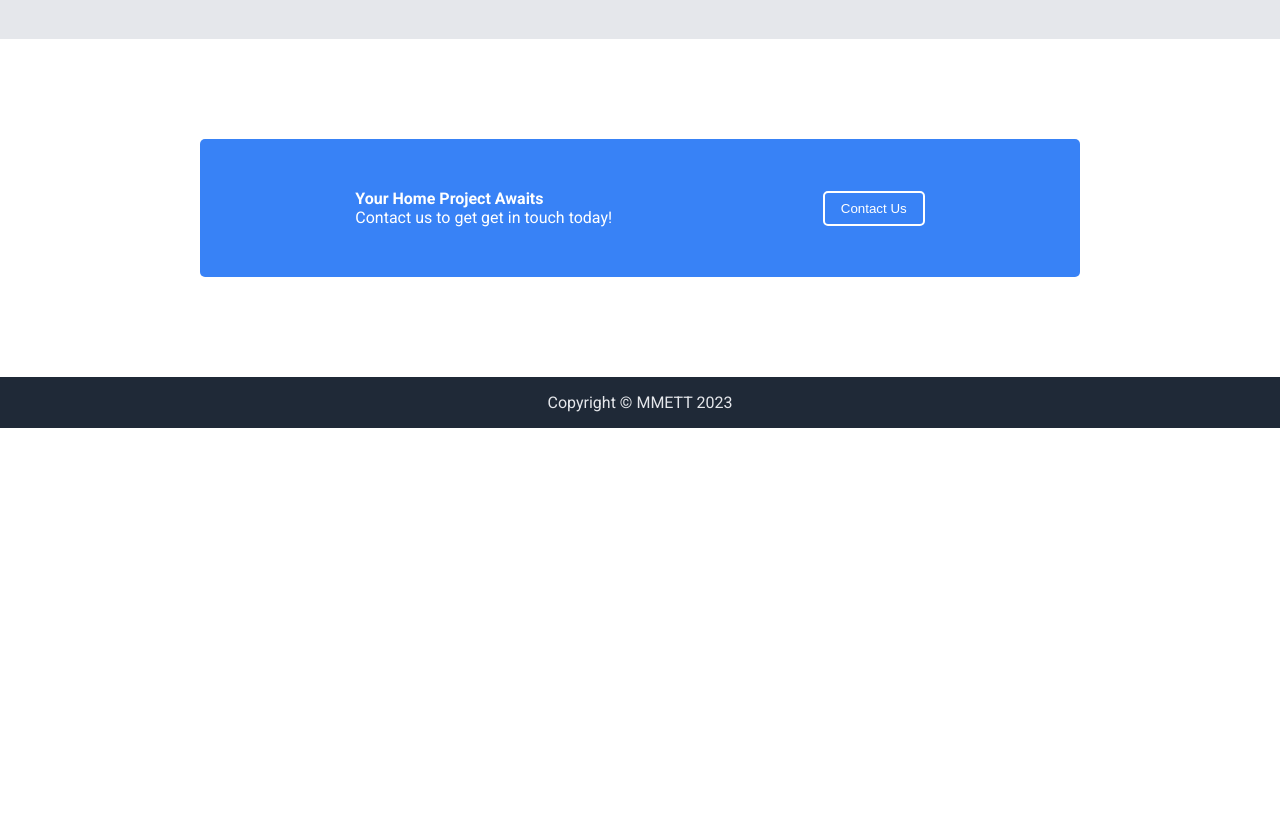
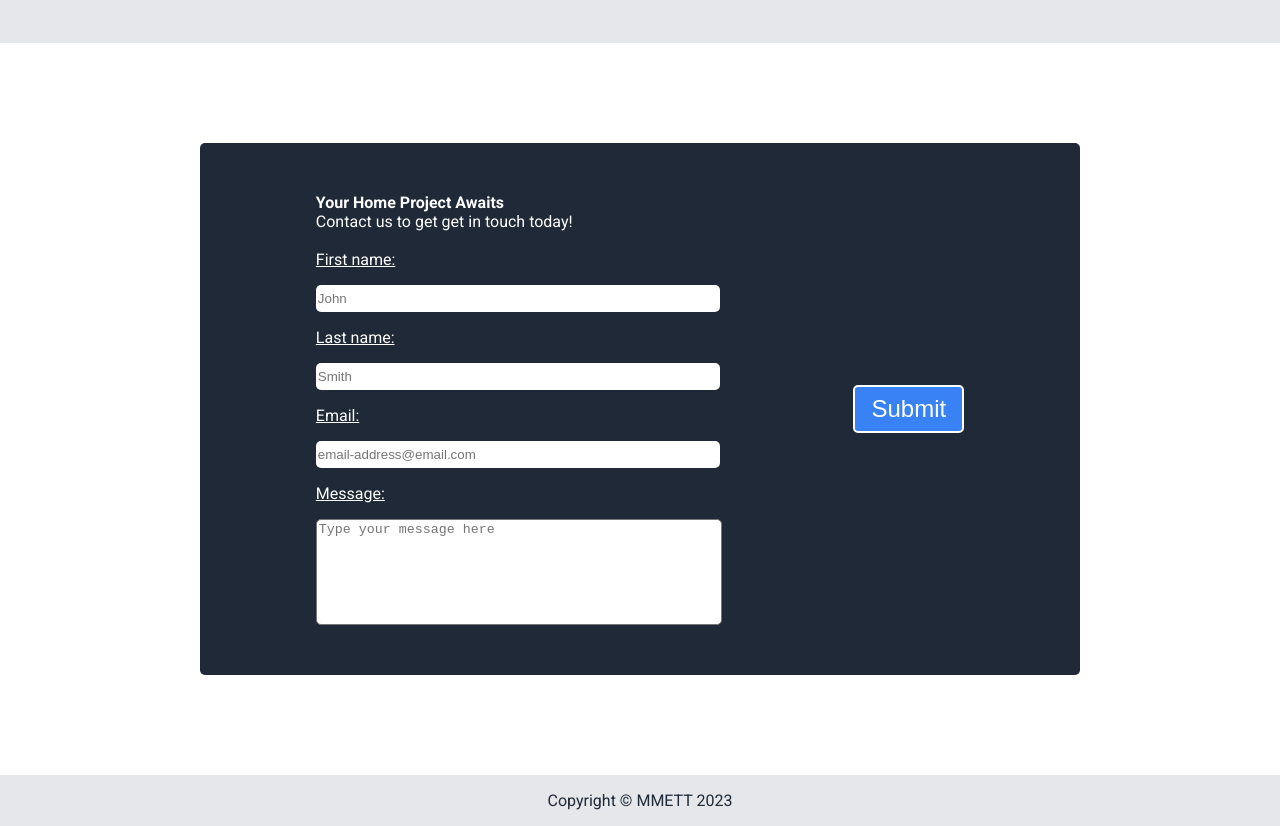
Before and after one commit to randy-shreeves/mmett, a plain HTML site: page index.html in a window 1280 px wide. Shown: the part 1380-2206 px from the top of the page. Before the commit the page ends 1808 px from the top, so only its background shows below. Drawn offline with Linux system fonts and the light colour scheme.

Commit message:
Add a "contact us" form
Changed "call to action" secdtion of web page to a "contact us" form. However, the submit button still doesn't do anything.

```diff
--- a/index.html
+++ b/index.html
@@ -24,10 +24,12 @@
                 <div class="hero-text">
                     <h2>Your Home Maintenance Expert</h2>
                     <p>Murray Mouth Electrial Testing & Tagging offers professional window and gutter cleaning, gardening services, smoke alarm testing, electrical testing and tagging, yard clean-ups, and flat pack installation. Trust us to get the job done efficiently and to the highest standard. All our services can be billed to NDIS or Home Care Packages. Contact us today to experience the convenience of our all-in-one services!</p>
-                    <button>Contact Us</button>
+                    <button><a href="#contact">Contact Us</a></button>
                 </div>
                 <div class="hero-img">
                     <img src="./img/mmett.png" alt="MMETT business logo">
+                    <p>ABN: 51808797712</p>
+                    <p>Phone: 0401691683</p>
                 </div>
             </div>
         </div>
@@ -78,13 +80,24 @@
         </div>
 
         <!-- Container for call to action portion of webpage -->
-        <div class="action">
+        <div class="contact-us">
             <!-- Seperate container for text so that it stacks vertically -->
-            <div class="action-text">
+            <div class="contact-us-text" id="contact">
                 <p><strong>Your Home Project Awaits</strong></p>
-                <p>Contact us to get get in touch today!</p>
+                <p>Contact us to get get in touch today!</p><br>
+                <!-- Form to submit request for service -->
+                <form action="/action_page.php" method="get">
+                    <label for="fname">First name:</label>
+                    <input type="text" id="fname" name="fname" placeholder="John">
+                    <label for="lname">Last name:</label>
+                    <input type="text" id="lname" name="lname" placeholder="Smith">
+                    <label for="email">Email:</label>
+                    <input type="text" id="email" name="Email" placeholder="email-address@email.com">
+                    <label for="message">Message:</label>
+                    <textarea id="message" name="message" placeholder="Type your message here"></textarea>
+                  </form>
             </div>
-            <button>Contact Us</button>
+            <button>Submit</button>
         </div>
 
         <!-- Container for footer -->
--- a/style.css
+++ b/style.css
@@ -1,4 +1,8 @@
 @import url('https://fonts.googleapis.com/css2?family=Roboto:wght@400;700&display=swap');
+
+html{
+   scroll-behavior: smooth;
+}
 
 body{
     font-family: Roboto, sans-serif;
@@ -65,13 +69,25 @@ header li{
     background-color: #3882F6;
     font-weight: bold;
     border-radius: 5px;
-    border-style: none;
+    border-style: solid;
+    border-color: white;
     padding: 8px 16px;
 }
 
-.hero-img img{
+.hero-container a{
+    text-decoration: none;
+}
+
+.hero-container a:visited{
+    color: white;
+}
+
+.hero-img{
+    display: flex;
+    flex-direction: column;
+    justify-content: center;
+    align-items: center;
     max-width: 500px;
-    max-height: 250px;
     height: auto;
 }
 
@@ -126,23 +142,51 @@ header li{
     font-weight: bold;
 }
 
-.action{
+.contact-us{
     margin: 100px 200px;
     padding: 50px;
     display: flex;
     justify-content: space-around;
     align-items: center;
-    background-color: #3882F6;
+    background-color: #1F2937;
     color: white;
     border-radius: 5px;
 }
 
-.action-text p{
+.contact-us-text p{
     margin: 0px;
     padding: 0px;
 }
 
-.action button{
+form{
+  display: flex;
+  align-items: flex-start;
+  flex-direction: column;
+  gap: 16px;
+}
+
+form *{
+    border-radius: 5px;
+    width: 400px;
+}
+
+form label{
+    text-decoration: underline;
+}
+
+form input{
+    height: 25px;
+    border: none;
+    overflow: hidden;
+}
+
+form textarea{
+    height: 100px;
+    resize: none;
+}
+
+.contact-us button{
+    font-size: 24px;
     color: white;
     background-color: #3882F6;
     border-color: white;
@@ -156,6 +200,6 @@ header li{
     justify-content: center;
     align-items: center;
     max-height: 100px;
-    color: #E5E7EB;
-    background-color: #1F2937
+    color: #1F2937;
+    background-color: #E5E7EB
 }
```
